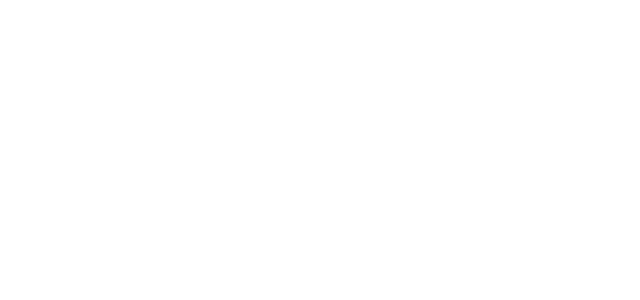
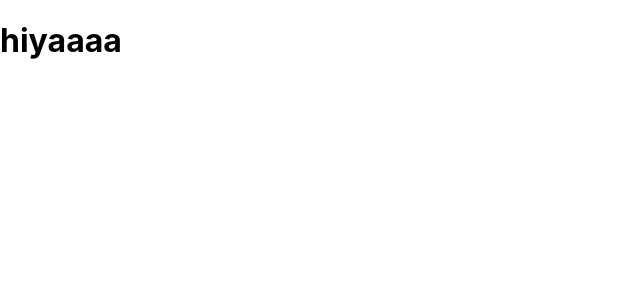
Before and after one commit to conniebernardin/crescendo, a React (Create React App) app in the folder front/: page / in a window 1280 px wide. Shown: the top 300 px of the page, without its empty margins (0-640 px from the left). Built offline with nearby package versions, Linux system fonts and the light colour scheme.

Commit message:
minor changes

```diff
--- a/front/public/index.html
+++ b/front/public/index.html
@@ -24,7 +24,7 @@
       work correctly both with client-side routing and a non-root public URL.
       Learn how to configure a non-root public URL by running `npm run build`.
     -->
-    <title>React App</title>
+    <title>Playlist Generator</title>
   </head>
   <body>
     <noscript>You need to enable JavaScript to run this app.</noscript>
--- a/front/src/App.js
+++ b/front/src/App.js
@@ -3,6 +3,11 @@
 
 function App() {
 
+  return(
+  <>
+  <h1>hiyaaaa</h1>
+  </>)
+
 }
 
 export default App;
```
Also changed, not shown: front/src/Pages/HomePage.js (added), front/src/Pages/PlaylistPage.js (added).
